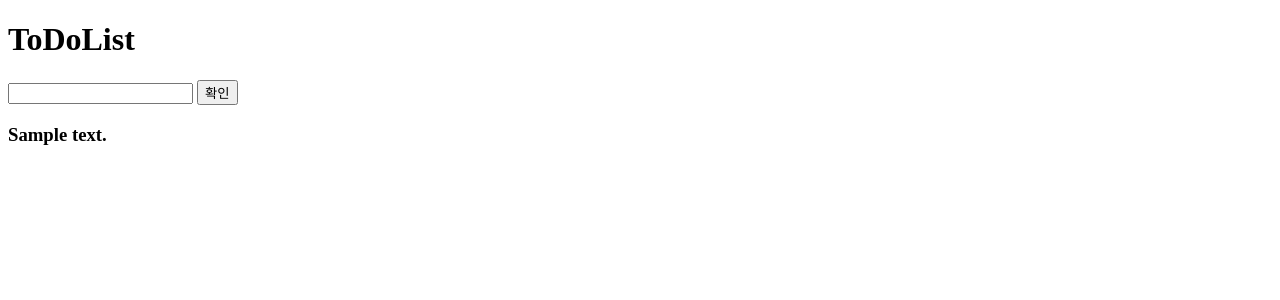
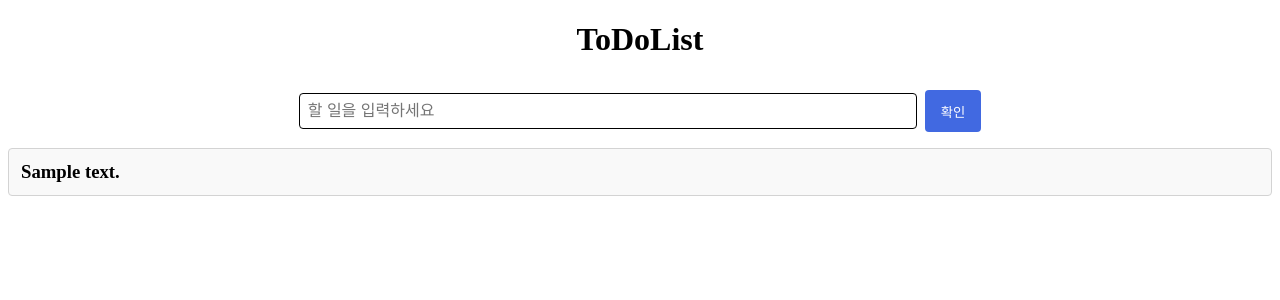
Before and after one commit to cys070124/ToDoList-Express, a Node server app: template views/index.ejs in a window 1280 px wide. Shown: the top 300 px of the page. Run offline with Node 20, Linux system fonts and the light colour scheme; the template is opened without the code that fills it: most values are stand-ins (such as "Sample title", 1, 10 or a date in 2020); some libraries are stand-ins or nearby versions.

Commit message:
Feat : css 추가

```diff
--- /dev/null
+++ b/public/style.css
@@ -0,0 +1,40 @@
+header{
+    text-align: center;
+}
+
+input {
+    padding: 0.5rem;
+    font-size: 1rem;
+    border: 1px solid black;
+    border-radius: 4px;
+    margin-right: 0.5rem;
+    width: 600px;
+}
+
+button{
+    padding: 0.7rem 1rem;
+    background-color: royalblue;
+    color: white;
+    border: none;
+    border-radius: 4px;
+    cursor: pointer;
+}
+
+div.list {
+    background: #f9f9f9;
+    padding: 0.75rem;
+    border: 1px solid lightgray;
+    border-radius: 4px;
+    margin-top: 1rem;
+}
+
+div.list h3 {
+    margin: 0;
+}
+
+form {
+    display: flex;
+    justify-content: center;
+    align-items: center;
+    margin-top: 2rem;
+}
--- a/server.js
+++ b/server.js
@@ -42,3 +42,7 @@ app.post('/add', async (req, res) => {
     res.status(500).send('Server error')
   }
 })
+
+app.get('/detail/:id', () => {
+
+})
--- a/views/index.ejs
+++ b/views/index.ejs
@@ -3,6 +3,7 @@
 <head>
     <meta charset="UTF-8">
     <meta name="viewport" content="width=device-width, initial-scale=1.0">
+    <link href="style.css" rel="stylesheet">
     <title>Document</title>
 </head>
 <body>
@@ -11,13 +12,13 @@
     </header>
     <div>
         <form action="/add" method="post">
-            <input type="text" name="content" id="content">
+            <input type="text" name="content" id="content" placeholder="할 일을 입력하세요">
             <button type="submit">확인</button>
         </form>
     </div>
     <div>
         <% for(let i=0; i<posts.length; i++){ %>
-            <div>
+            <div class="list">
                 <h3><%= posts[i].content %></h3>
             </div>
         <% } %>
```
